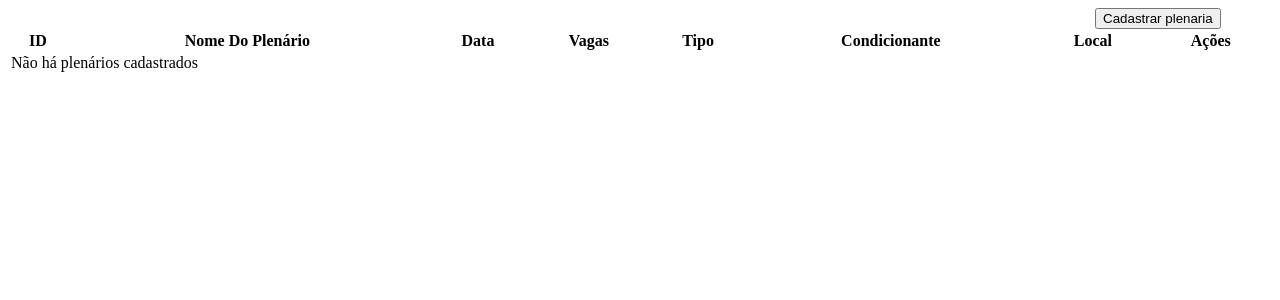
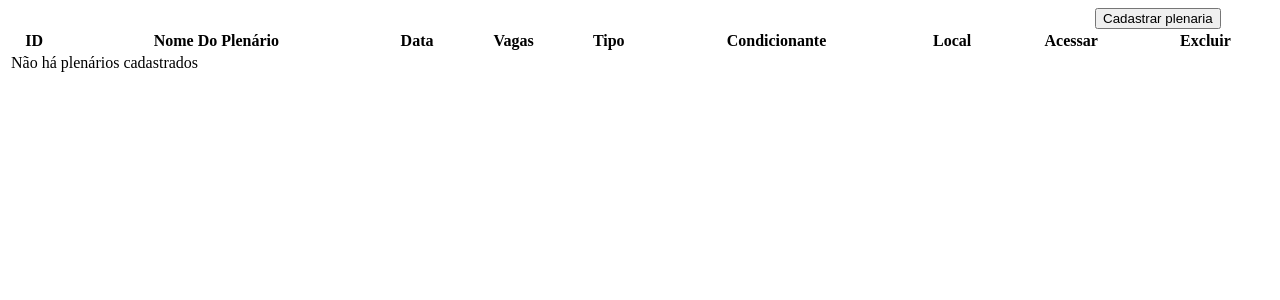
Before and after one commit to Wellohi/SRC, a PHP site: template pages/plenario.php in a window 1280 px wide. Shown: the top 300 px of the page. Run offline with PHP 8.4, Linux system fonts and the light colour scheme; the template is opened without the code that fills it, so the values that code supplies are empty.

Commit message:
alterações design

```diff
--- a/css/conselheiros.css
+++ b/css/conselheiros.css
@@ -143,7 +143,7 @@
   }
 
   .container-table table{
-    overflow-y: scroll;
+    overflow-y: overlay;
   }
 
 .container-table a{
--- a/css/home.css
+++ b/css/home.css
@@ -205,7 +205,7 @@
 }
 
 .tableOverflow{
-  overflow-y: scroll;
+  overflow-y: overlay;
 }
 
 .container-table {
--- a/pages/eventos.php
+++ b/pages/eventos.php
@@ -21,7 +21,8 @@
                             <th>Condicionante</th>
                             <th>Data do Evento</th>
                             <th>Pontuação</th>
-                            <th style="width: 5%;">Ações</th>
+                            <th style="width: 5%;">Acessar</th>
+                            <th style="width: 5%;">Excluir</th>
                         </tr>
                     </thead>
                     <tbody>
@@ -47,6 +48,8 @@
                                     . $row['Condicionante'] . '\', \''
                                     . $row['Data_Evento'] . '\', '
                                     . $row['Pontuacao'] . ')">Acessar</button>';
+                                echo '</td>';
+                                echo '<td style=" width: 100px;">';
                                 echo '<button class="btn danger" style="min-width: 90px; max-width:91px; margin: 0 10%;" onclick="excluirCard(' . $row['ID'] . ')">Excluir</button>';
                                 echo '</td>';
                                 echo '</tr>';
--- a/pages/plenario.php
+++ b/pages/plenario.php
@@ -29,7 +29,7 @@
 
 
 <div class="container-table">
-    <div style="width: 100%; overflow-y: scroll;">
+    <div style="width: 100%; overflow-y: overlay;">
         <table id="plenariosTable" style="width: 100%;">
             <tr>
             <th class="hideColumn">ID</th>
@@ -39,7 +39,8 @@
                 <th>Tipo</th>
                 <th>Condicionante</th>
                 <th>Local</th>
-                <th>Ações</th>
+                <th>Acessar</th>
+                <th>Excluir</th>
             </tr>
             </thead>
             <tbody id="plenariosTableBody">
@@ -61,6 +62,8 @@
                         echo '<td>' . $row['Local'] . '</td>';
                         echo '<td style=" width: 5%;">';
                         echo '<button class="btn info" style="min-width: 90px !important; max-width: 91px !important; margin: 0 10% !important; margin-bottom: 2px !important;" onclick="openModalEvento()">Acessar</button>';
+                        echo '</td>';
+                        echo '<td style=" width: 5%;">';
                         echo '<button class="btn danger" style="min-width: 90px !important; max-width: 91px !important; margin: 0 10% !important; margin-bottom: 2px !important; onclick="excluirCardPlenario(' . $row['ID'] . ')">Excluir</button>';
                         echo '</td>';
                         echo '</tr>';
```
